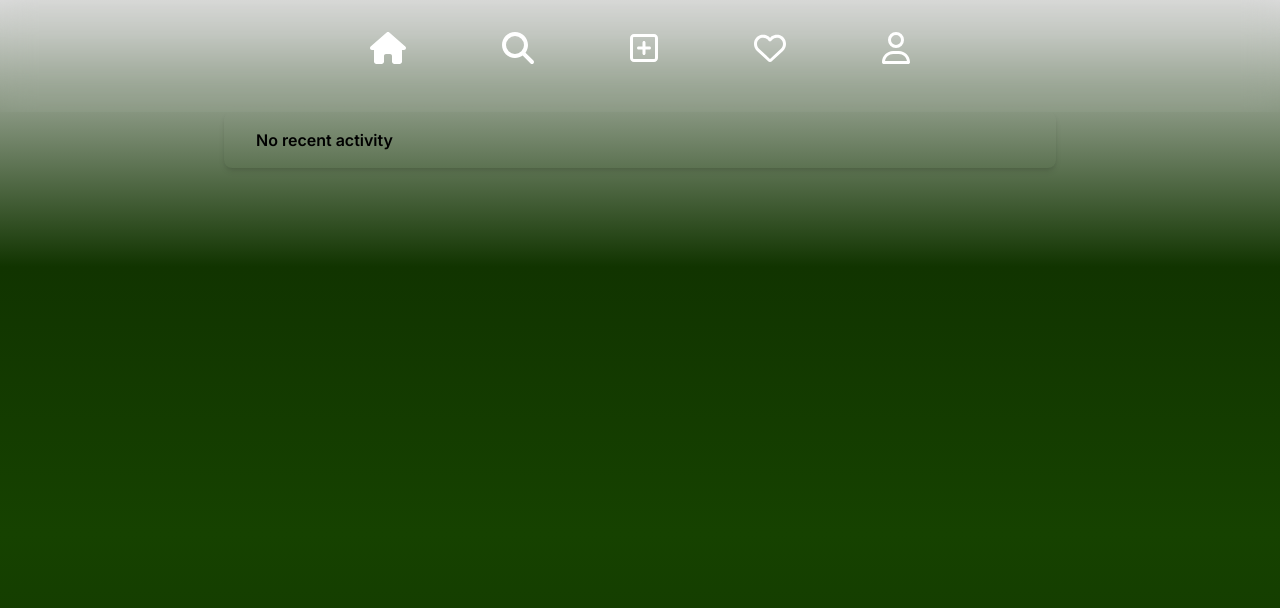
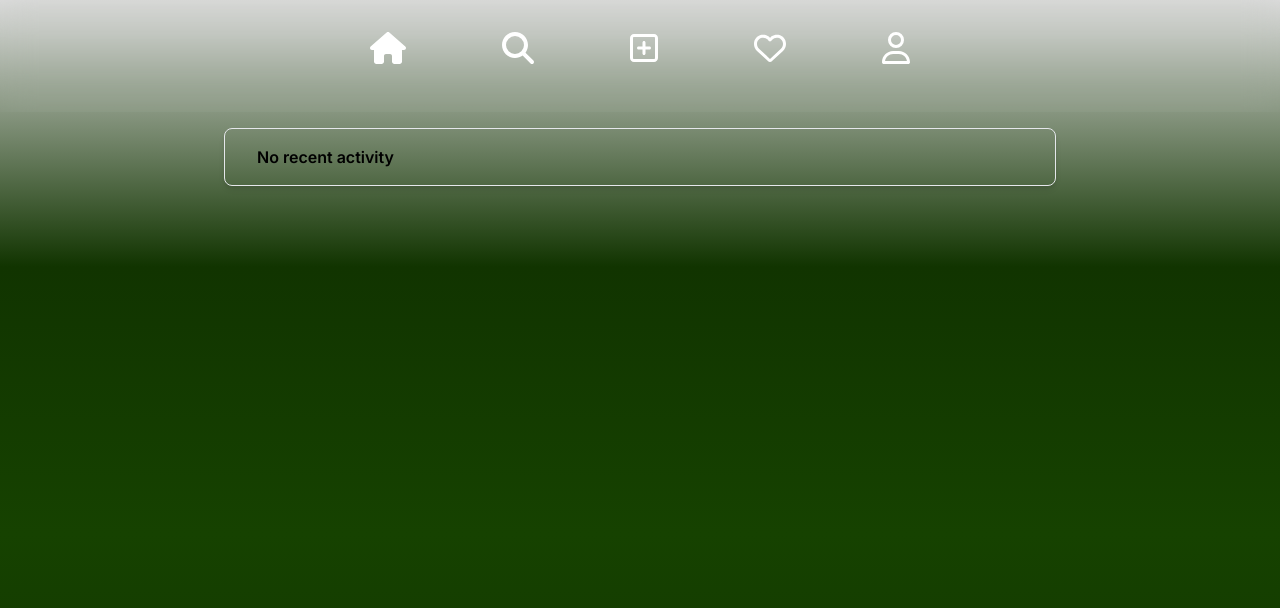
Before and after one commit to breadscorner/Hark-Twitter-Clone, a Next.js app: page /pages/likes in a window 1280 px wide. Shown: the top 608 px of the page. Built offline with nearby package versions, Linux system fonts and the light colour scheme.

Commit message:
white borders

```diff
--- a/src/app/pages/likes/page.tsx
+++ b/src/app/pages/likes/page.tsx
@@ -1,7 +1,7 @@
 export default function Likes() {
 
   return (
-    <div className="post-container w-[65%] mx-auto px-4 rounded-lg shadow-md">
+    <div className="post-container w-[65%] mx-auto my-4 px-4 border rounded-lg shadow-md">
       <h1 className="p-4 font-semibold">No recent activity</h1>
     </div>
   );
--- a/src/app/pages/search/page.tsx
+++ b/src/app/pages/search/page.tsx
@@ -1,6 +1,6 @@
 export default function Search() {
   return (
-    <div className="w-[65%] mx-auto px-4 py-4 rounded-lg shadow-md text-center">
+    <div className="w-[65%] mx-auto px-4 py-4 rounded-lg border shadow-md text-center">
       <form className="flex flex-row items-center">
         <button className="flex items-center justify-center bg-black border-black border-[1px] rounded-l-lg p-4">
           <svg
```
